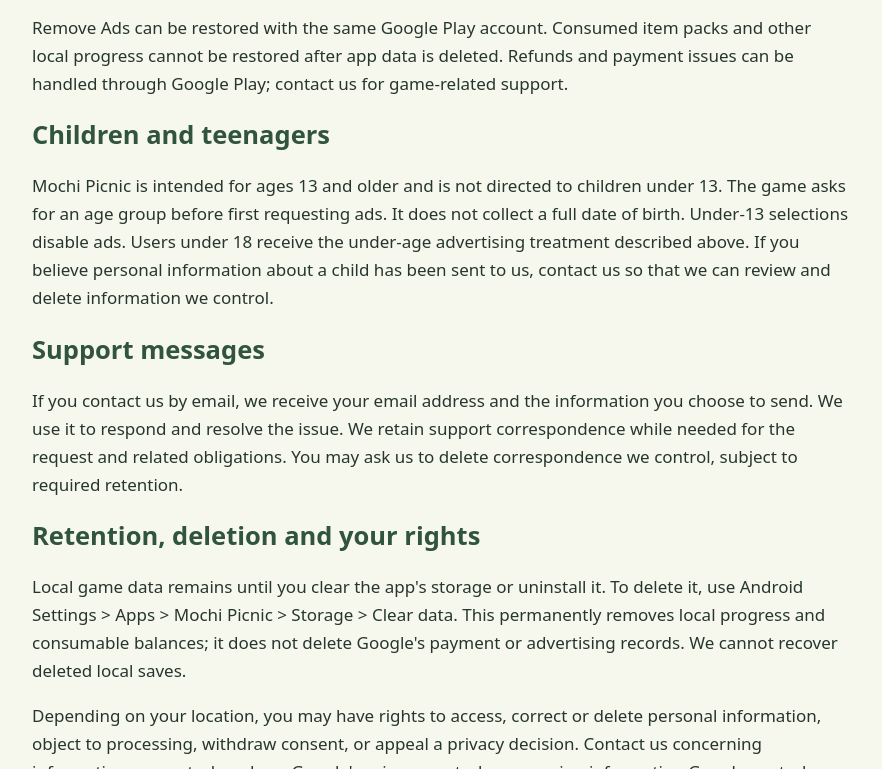
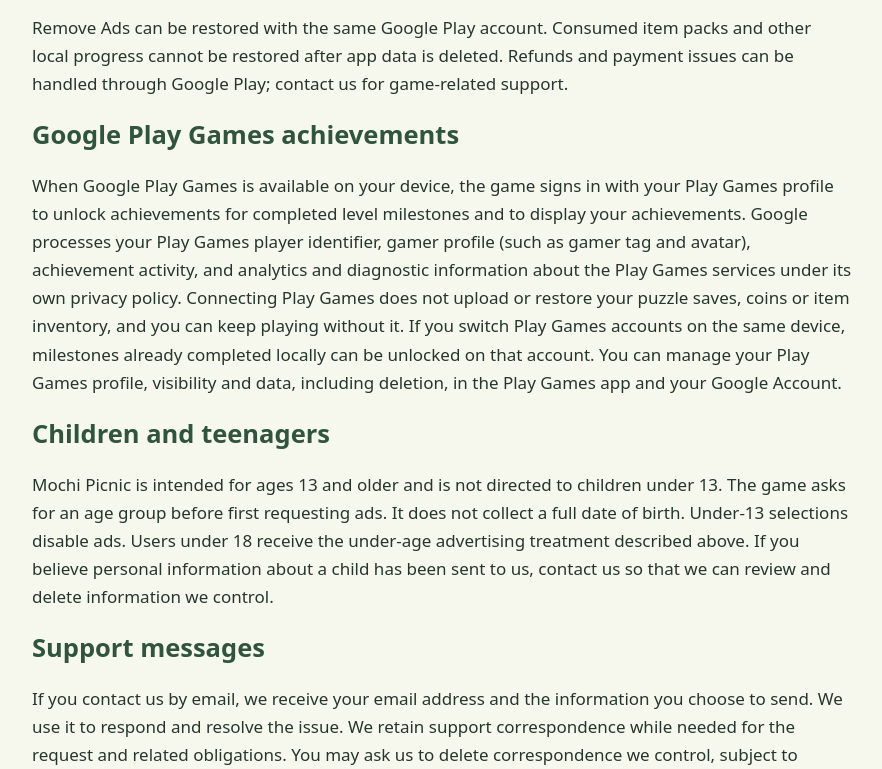
Before and after one commit to leedagu/leedagu.github.io, a plain HTML site: page mochi-picnic/privacy.html in a window 1280 px wide. Shown: the part 1192-1961 px from the top of the page, without its empty margins (198-1080 px from the left). Drawn offline with Linux system fonts and the light colour scheme.

Commit message:
Add Play Games achievements section to Mochi Picnic privacy policy
Co-Authored-By: Claude Opus 5.5 <noreply@anthropic.com>

```diff
--- a/mochi-picnic/privacy.html
+++ b/mochi-picnic/privacy.html
@@ -1,12 +1,12 @@
 <!doctype html>
 <html lang="en"><meta charset="utf-8"><meta name="viewport" content="width=device-width, initial-scale=1"><title>Mochi Picnic — Privacy Policy</title>
 <style>body{font:17px/1.65 system-ui,sans-serif;color:#26362e;background:#f7f8ed;margin:0}main{max-width:820px;margin:auto;padding:40px 24px}h1,h2{line-height:1.25;color:#30543e}a{color:#245d65}footer{margin-top:36px;border-top:1px solid #bdcbbb;padding-top:20px}</style>
-<main><h1>Mochi Picnic Privacy Policy</h1><p>Prepared November 12, 2026. Developer: DAGUGAMES. Android package: <code>com.dagugames.mochipicnic</code>.</p>
+<main><h1>Mochi Picnic Privacy Policy</h1><p>Updated November 24, 2026. Developer: DAGUGAMES. Android package: <code>com.dagugames.mochipicnic</code>.</p>
 <p>This policy describes Mochi Picnic, a puzzle game intended for people aged 13 and older. We do not require a game account. Contact: <a href="mailto:gahee1577@gmail.com">gahee1577@gmail.com</a>.</p>
 <h2>Information stored on your device</h2><p>The game stores your progress, stars, coins, item inventory, settings, reward history, event and simulated league records, age group, advertising interval, purchase transaction identifiers and pending rewarded-ad receipts locally. We do not upload your puzzle saves or operate a player-profile server. The age group is used locally to apply advertising protections; a full birth date is not requested. The advertising SDK receives the applicable under-age treatment flag.</p>
 <h2>Advertising and privacy choices</h2><p>We use Google AdMob and Google's User Messaging Platform. Google may collect and share IP addresses (including approximate location derived from them), device or account identifiers, app interactions, and diagnostic information for advertising, analytics and fraud prevention. We request non-personalized ads, a general-audience maximum ad content rating, and under-age treatment for users under 18. We do not request or show ads for users who select an age below 13, or until an age group has been selected. These choices do not prevent all processing needed to deliver and measure ads.</p><p>Where required, Google presents privacy information and consent choices. You can revisit available choices in Settings &gt; Privacy &gt; Ad Privacy Choices. From level 11, you can choose a rewarded ad to add 5 moves after moves run out, at most twice per attempt. Buying Remove Ads stops automatic interstitial ads and provides these continues without ads. The game stores an earned-reward receipt on your device until the added moves are saved, to prevent lost or duplicate rewards. There are no banner placements.</p><p>See <a href="https://policies.google.com/privacy">Google's Privacy Policy</a> and <a href="https://policies.google.com/technologies/partner-sites">how Google uses information from apps that use its services</a>.</p>
 <h2>Purchases</h2><p>Google Play processes payments. The game receives product details and prices, signed purchase information, purchase tokens and purchase status to verify purchases, deliver items, prevent duplicate grants and restore Remove Ads. We do not receive your card number or payment credentials. The game validates the store's signed purchase information locally and acknowledges or consumes purchases only after saving the grant. Google retains purchase records under its own policies.</p><p>Remove Ads can be restored with the same Google Play account. Consumed item packs and other local progress cannot be restored after app data is deleted. Refunds and payment issues can be handled through Google Play; contact us for game-related support.</p>
-<h2>Children and teenagers</h2><p>Mochi Picnic is intended for ages 13 and older and is not directed to children under 13. The game asks for an age group before first requesting ads. It does not collect a full date of birth. Under-13 selections disable ads. Users under 18 receive the under-age advertising treatment described above. If you believe personal information about a child has been sent to us, contact us so that we can review and delete information we control.</p>
+<h2>Google Play Games achievements</h2><p>When Google Play Games is available on your device, the game signs in with your Play Games profile to unlock achievements for completed level milestones and to display your achievements. Google processes your Play Games player identifier, gamer profile (such as gamer tag and avatar), achievement activity, and analytics and diagnostic information about the Play Games services under its own privacy policy. Connecting Play Games does not upload or restore your puzzle saves, coins or item inventory, and you can keep playing without it. If you switch Play Games accounts on the same device, milestones already completed locally can be unlocked on that account. You can manage your Play Games profile, visibility and data, including deletion, in the Play Games app and your Google Account.</p><h2>Children and teenagers</h2><p>Mochi Picnic is intended for ages 13 and older and is not directed to children under 13. The game asks for an age group before first requesting ads. It does not collect a full date of birth. Under-13 selections disable ads. Users under 18 receive the under-age advertising treatment described above. If you believe personal information about a child has been sent to us, contact us so that we can review and delete information we control.</p>
 <h2>Support messages</h2><p>If you contact us by email, we receive your email address and the information you choose to send. We use it to respond and resolve the issue. We retain support correspondence while needed for the request and related obligations. You may ask us to delete correspondence we control, subject to required retention.</p>
 <h2>Retention, deletion and your rights</h2><p>Local game data remains until you clear the app's storage or uninstall it. To delete it, use Android Settings &gt; Apps &gt; Mochi Picnic &gt; Storage &gt; Clear data. This permanently removes local progress and consumable balances; it does not delete Google's payment or advertising records. We cannot recover deleted local saves.</p><p>Depending on your location, you may have rights to access, correct or delete personal information, object to processing, withdraw consent, or appeal a privacy decision. Contact us concerning information we control, and use Google's privacy controls concerning information Google controls. Regional ad privacy choices, including available opt-out controls, are provided through Google's privacy form. You may also contact your local data-protection authority.</p>
 <h2>Security and international processing</h2><p>The app uses encrypted network connections for integrated Google services and does not request precise location, contacts, camera or microphone access. Google may process data in countries outside your own under its policies. Local game data is stored in the Android app's private storage. No storage or transmission system can be guaranteed completely secure.</p>
```
